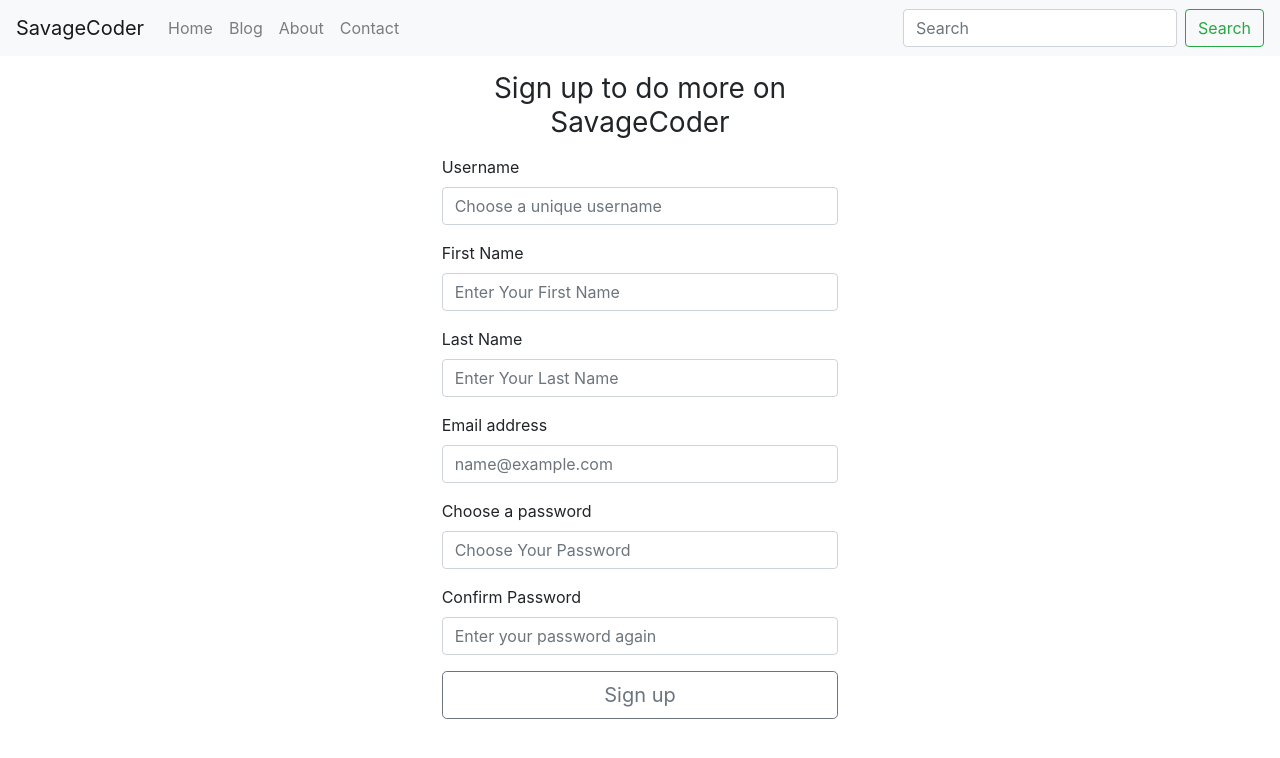
After one commit to burhankapadia18/savagecoder, a Django app: page /signup/ in a window 1280 px wide. The commit adds this page. Shown: the top 758 px of the page. Run offline with Django 3.2, Linux system fonts and the light colour scheme; some libraries are stand-ins or nearby versions.

Commit message:
added login, signup functionality

```diff
--- a/home/urls.py
+++ b/home/urls.py
@@ -4,5 +4,7 @@ from . import views
 urlpatterns = [
     path('', views.home, name='home'),
     path('about/', views.about, name='about'),
-    path('contact/', views.contact, name='contact')
+    path('contact/', views.contact, name='contact'),
+    path('search/', views.search, name='search'),
+    path('signup/', views.signUp, name='signUp')
 ]
--- a/home/views.py
+++ b/home/views.py
@@ -1,5 +1,7 @@
-from django.shortcuts import render, HttpResponse
+from django.shortcuts import render, HttpResponse, redirect
 from home.models import Contact
+from blog.models import Post
+from django.contrib.auth.models import User
 from django.contrib import messages
 
 # Create your views here.
@@ -25,3 +27,44 @@ def contact(request):
             contact.save()
             messages.success(request, 'Your query has been sent successfully')
     return render(request, 'home/contact.html')
+
+def search(request):
+    query = request.GET['query']
+    if len(query)<2 or len(query)>70:
+        messages.warning(request, 'Please enter valid keyword')
+        return render(request,'home/home.html')
+    allPost1 = Post.objects.filter(title__icontains=query)
+    allPost2 = Post.objects.filter(content__icontains=query)
+    allPost = allPost1.union(allPost2)
+    if len(allPost) == 0:
+        messages.warning(request, 'sorry! there are no blogs related to your search')
+        return redirect('home')
+    params = {'allPost': allPost, 'query': query}
+    messages.success(request, f'found {len(allPost)} blog(s) related to your search')
+    return render(request, 'home/search.html', params)
+
+
+def signUp(request):
+    if request.method == 'POST':
+        username = request.POST['username']
+        fname = request.POST['fname']
+        lname = request.POST['lname']
+        email = request.POST['email']
+        pass1 = request.POST['pass1']
+        pass2 = request.POST['pass2']
+
+        if fname=="" or lname=="" or username=="":
+            messages.warning(request, 'Please fill proper details')
+            return render(request,'home/signup.html')
+        if pass1!=pass2:
+            messages.error(request, "Password doesn't match")
+            return render(request,'home/signup.html')
+
+        myuser = User.objects.create_user(username,email,pass1)
+        myuser.first_name = fname
+        myuser.last_name = lname
+        myuser.save()
+        messages.success(request, 'Your SavageCoder account has been created successfully!')
+        return redirect('home')
+    else:
+        return render(request,'home/signup.html')
--- a/templates/base.html
+++ b/templates/base.html
@@ -33,8 +33,8 @@
                 <a class="nav-link" href="/contact">Contact</a>
             </li>
             </ul>
-            <form class="form-inline my-2 my-lg-0">
-            <input class="form-control mr-sm-2" type="search" placeholder="Search" aria-label="Search">
+            <form method="get" action="/search/" class="form-inline my-2 my-lg-0">
+            <input class="form-control mr-sm-2" type="search" placeholder="Search" aria-label="Search" id="query" name="query">
             <button class="btn btn-outline-success my-2 my-sm-0" type="submit">Search</button>
             </form>
         </div>
--- /dev/null
+++ b/templates/home/signup.html
@@ -0,0 +1,38 @@
+{% extends 'base.html' %}
+
+{% block title %} Sign up - SavageCoder {% endblock title %}
+
+{% block body %}
+
+<div class="container my-3 col-sm-4">
+    <form action= "/signup/" method='post'> {% csrf_token %}
+    <h1 class="h3 mb-3 font-weight-normal text-center">Sign up to do more on SavageCoder</h1>
+    <div class="form-group">
+        <label for="username">Username</label>
+        <input type="text" class="form-control" id="username" name="username" placeholder="Choose a unique username">
+    </div>
+    <div class="form-group">
+        <label for="fname">First Name</label>
+        <input type="text" class="form-control" id="fname" name="fname" placeholder="Enter Your First Name">
+    </div>
+    <div class="form-group">
+        <label for="lname">Last Name</label>
+        <input type="text" class="form-control" id="lname" name="lname" placeholder="Enter Your Last Name">
+    </div>
+    <div class="form-group">
+        <label for="email">Email address</label>
+        <input type="email" class="form-control" id="email" name="email" placeholder="name@example.com">
+    </div>
+    <div class="form-group">
+        <label for="pass1">Choose a password</label>
+        <input type="password" class="form-control" id="pass1" name="pass1" placeholder="Choose Your Password">
+    </div>
+    <div class="form-group">
+        <label for="pass2">Confirm Password</label>
+        <input type="password" class="form-control" id="pass2" name="pass2" placeholder="Enter your password again">
+    </div>
+    <button class="btn btn-lg btn-outline-secondary btn-block" type="submit">Sign up</button>
+    </form>
+</div>
+
+{% endblock body %}
```
Also changed, not shown: templates/home/home.html (+22 -0 lines), templates/home/search.html (added, +31 -0 lines), db.sqlite3.
